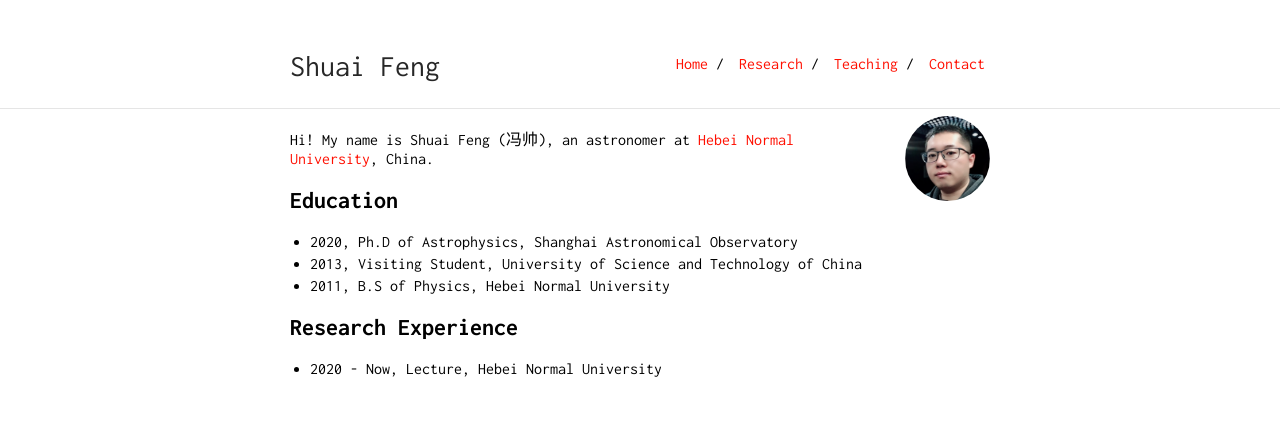
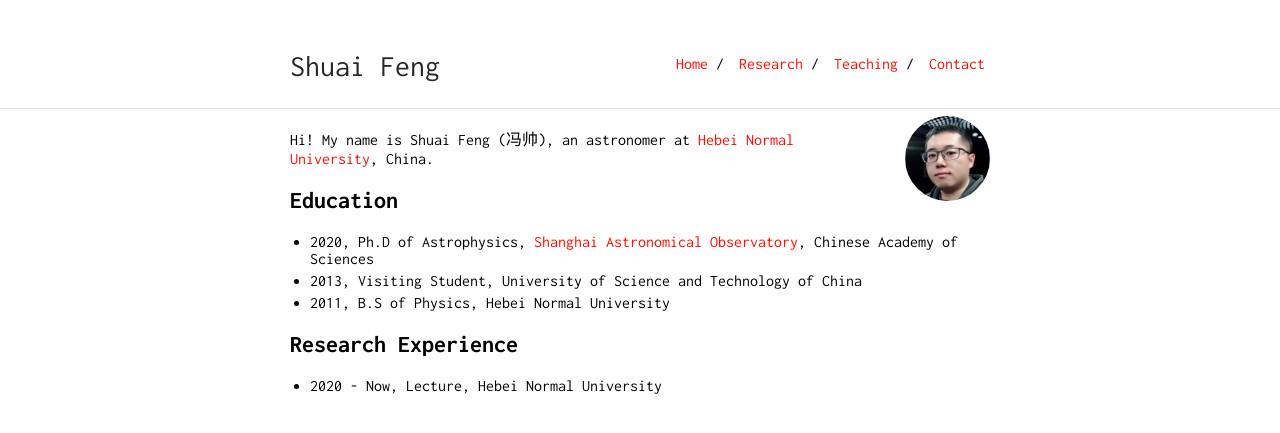
Before and after one commit to fengshuai0210/fengshuai0210.github.io, a Jekyll site: the page built from index.md, in a window 1280 px wide. Shown: the top 433 px of the page. Built offline with Jekyll 4.4.1, drawn with Linux system fonts in a browser that asks for light colours.

Commit message:
Update index.md

```diff
--- a/index.md
+++ b/index.md
@@ -8,7 +8,7 @@ Hi! My name is Shuai Feng (冯帅), an astronomer at [Hebei Normal University](h
 
 ## Education
 
-* 2020, Ph.D of Astrophysics, Shanghai Astronomical Observatory
+* 2020, Ph.D of Astrophysics, [Shanghai Astronomical Observatory](http://www.shao.ac.cn/), Chinese Academy of Sciences
 * 2013, Visiting Student, University of Science and Technology of China
 * 2011, B.S of Physics, Hebei Normal University
 
```
